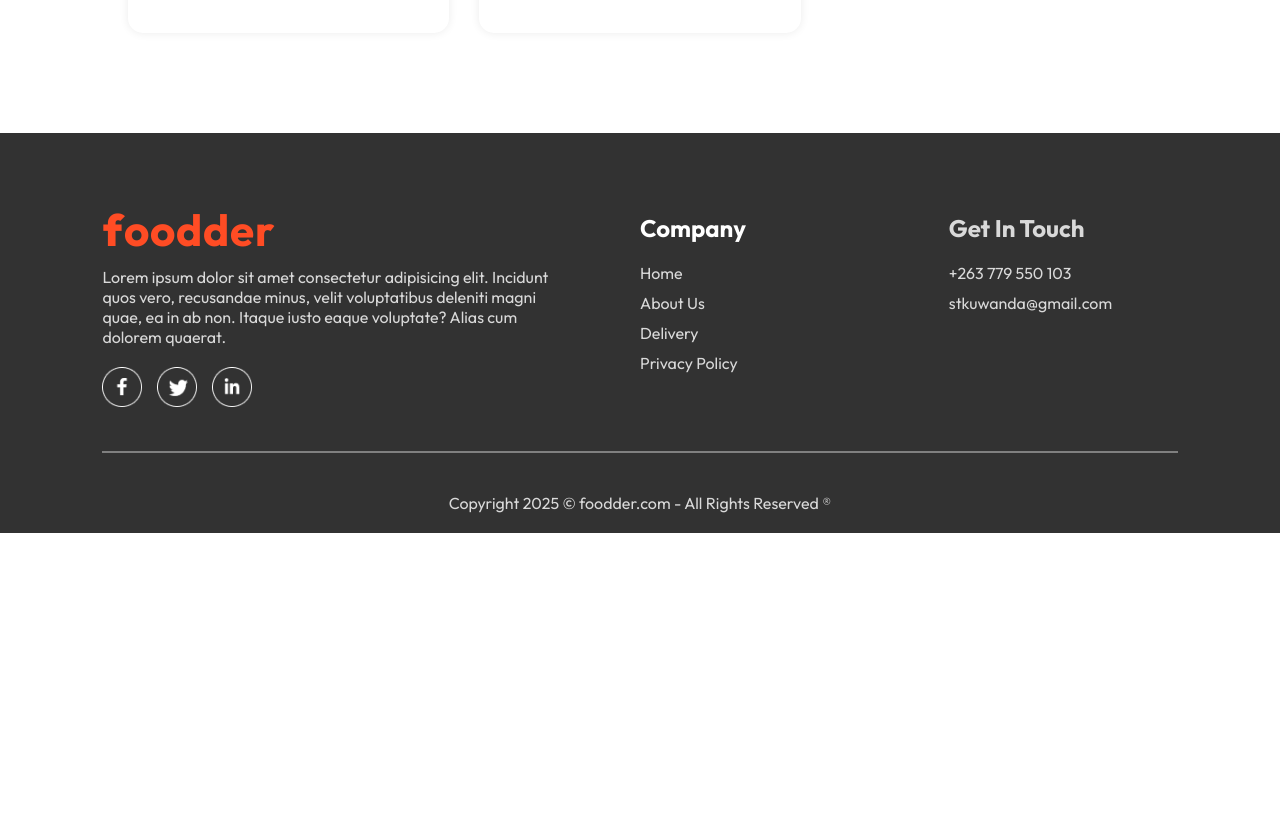
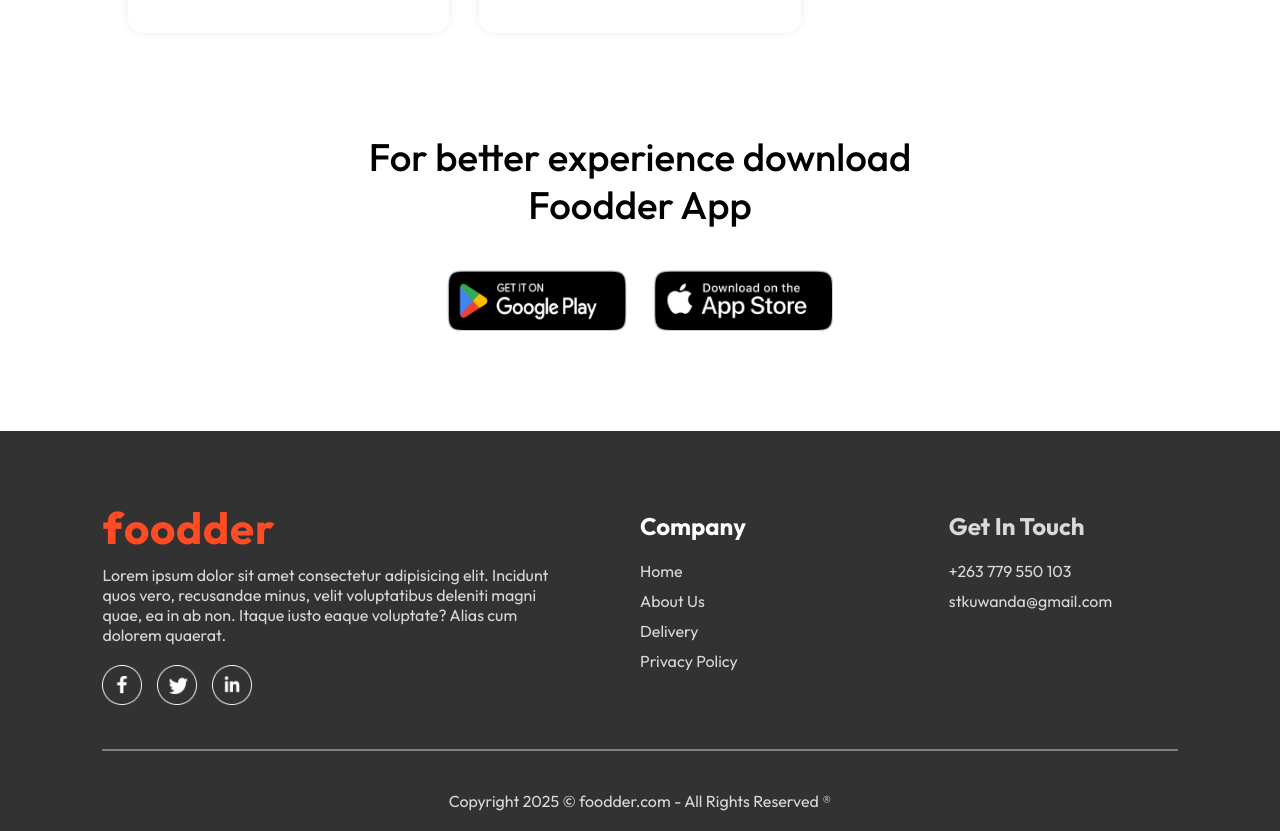
Before and after one commit to stkuwanda/foodder-frontend, a React (Vite) app: page / in a window 1280 px wide. Shown: the part 5940-6771 px from the top of the page. Before the commit the page ends 6473 px from the top, so only its background shows below. Built offline with nearby package versions, Linux system fonts and the light colour scheme.

Commit message:
implementing and styling the AppDownload component for the Home Page

```diff
--- /dev/null
+++ b/src/components/AppDownload/AppDownload.component.css
@@ -0,0 +1,25 @@
+section.app-download {
+  margin: auto auto;
+  margin-top: 100px;
+  font-size: max(3vw, 20px);
+  text-align: center;
+  font-weight: 500;
+}
+
+.app-download-platforms {
+  display: flex;
+  justify-content: center;
+  gap: max(2vw, 10px);
+  margin-top: 40px;
+}
+
+.app-download-platforms img {
+  width: max(30vw, 120px);
+  max-width: 180px;
+  transition: 0.5s;
+  cursor: pointer;
+}
+
+.app-download-platforms img:hover {
+  transform: scale(1.05);
+}
--- /dev/null
+++ b/src/components/AppDownload/AppDownload.component.jsx
@@ -0,0 +1,16 @@
+import {assets} from '../../assets/assets';
+import './AppDownload.component.css';
+
+function AppDownload() {
+  return (
+    <section id='app-download' className='app-download'>
+      <p>For better experience download <br /> Foodder App</p>
+      <div className="app-download-platforms">
+        <img src={assets.play_store} alt="Google Playstore brand icon image" />
+        <img src={assets.app_store} alt="Apple App Store brand image icon" />
+      </div>
+    </section>
+  )
+}
+
+export default AppDownload;
--- a/src/pages/Home/Home.page.jsx
+++ b/src/pages/Home/Home.page.jsx
@@ -1,8 +1,9 @@
 import { useState } from 'react';
 import ExploreMenu from '../../components/ExploreMenu/ExploreMenu.component';
 import Header from '../../components/Header/Header.component';
+import FoodDisplay from '../../components/FoodDisplay/FoodDisplay.component';
+import AppDownload from '../../components/AppDownload/AppDownload.component';
 import './Home.page.css';
-import FoodDisplay from '../../components/FoodDisplay/FoodDisplay.component';
 
 function Home() {
   const [category, setCategory] = useState('All');
@@ -12,6 +13,7 @@
       <Header />
       <ExploreMenu category={category} setCategory={setCategory}/>
       <FoodDisplay category={category} />
+      <AppDownload />
     </main>
   )
 }
```
